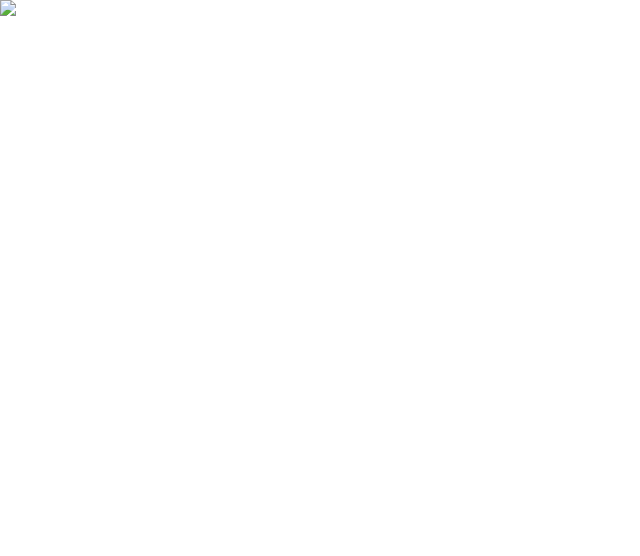
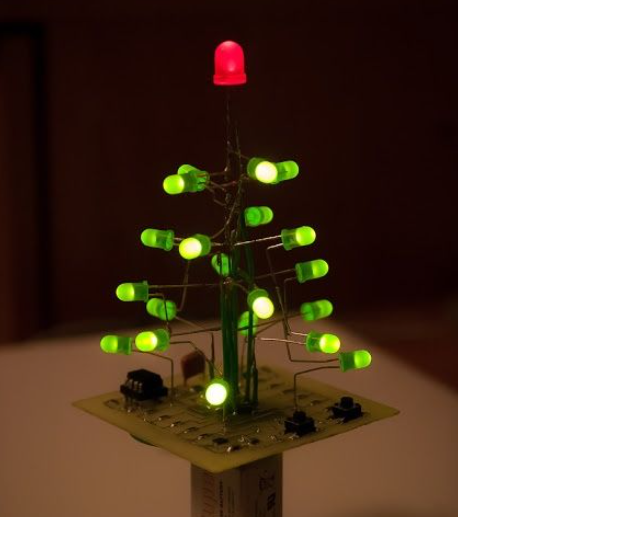
Before and after one commit to linguanotto/RA, a plain HTML site: page imagem.html in a window 1280 px wide. Shown: the whole page, without its empty margins (0-640 px from the left). Drawn offline with Linux system fonts and the light colour scheme; the site is published under a folder, as on GitHub Pages, so addresses that start at the root find nothing.

Commit message:
teste barra

```diff
--- a/imagem.html
+++ b/imagem.html
@@ -12,7 +12,7 @@
 
     <a-scene vr-mode-ui="enabled: false;" embedded arjs="debugUIEnable: false;">
         <a-assets>
-            <img id="foto" src="/assets/Captura de tela 2024-11-05 103316.png">
+            <img id="foto" src="assets/Captura de tela 2024-11-05 103316.png">
         </a-assets>
         <a-marker present="hiro">
 
```
